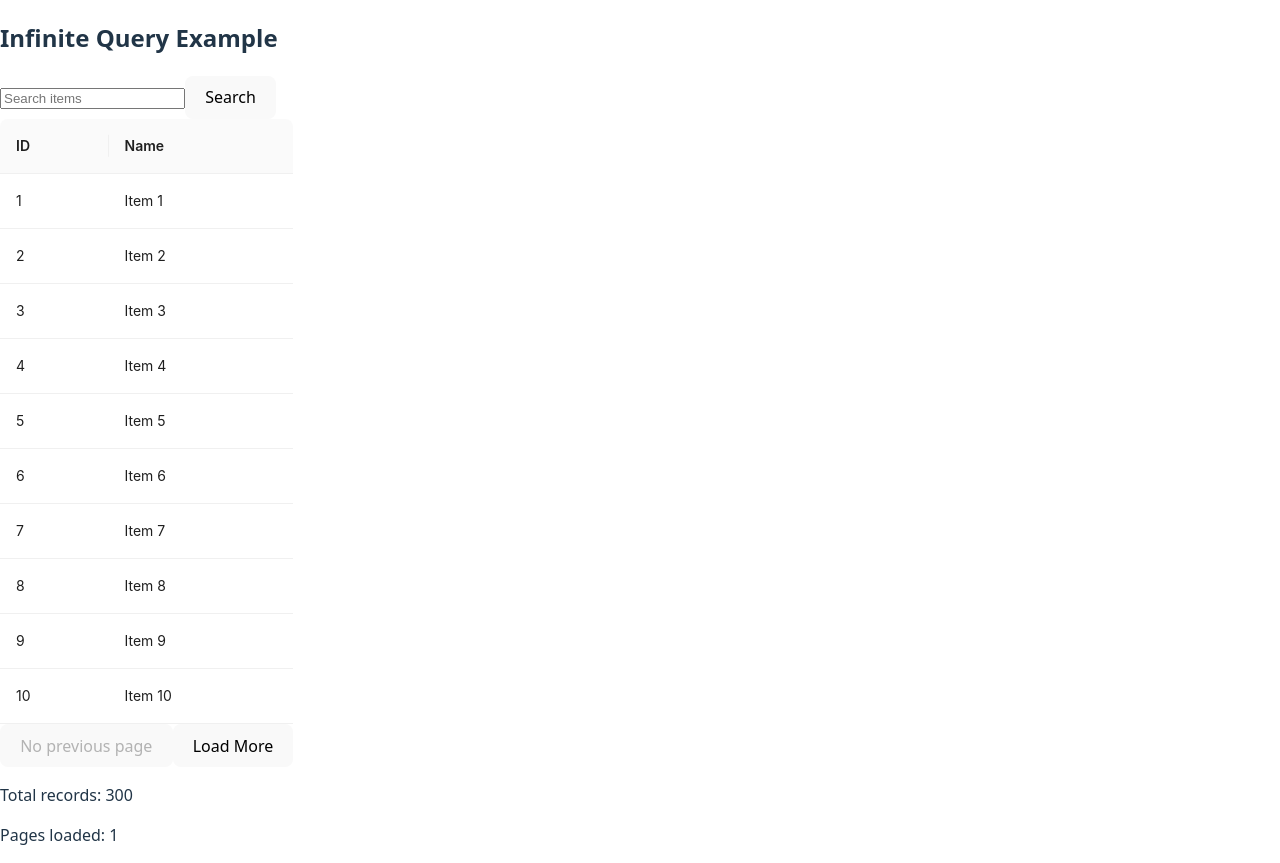
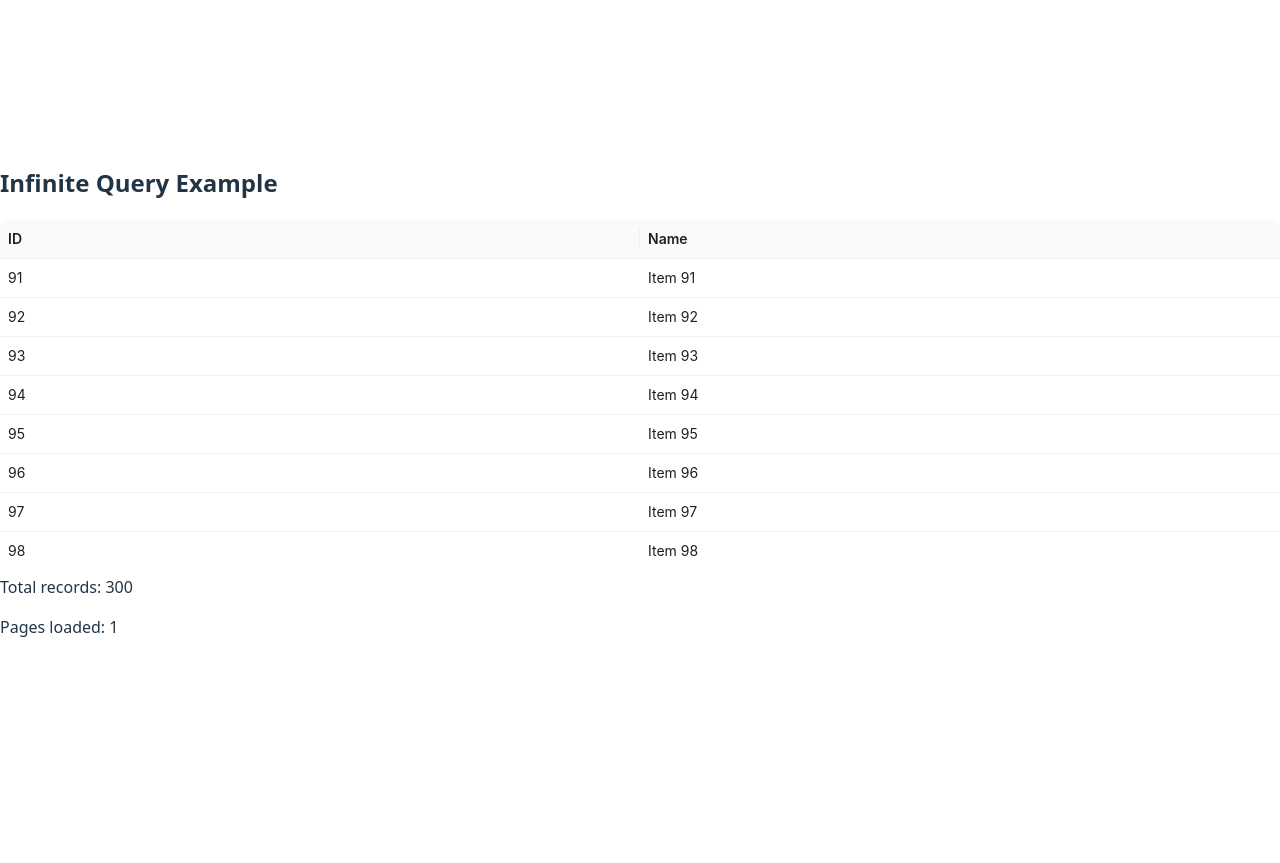
Before and after one commit to visakamallavarun/infinite-Table, a React (Vite) app: page / in a window 1280 px wide. After the commit the page ends 800 px from the top, so only its background shows below. Built offline with nearby package versions, Linux system fonts and the light colour scheme.

Commit message:
first good values

```diff
--- a/src/InfiniteQueryComponent.tsx
+++ b/src/InfiniteQueryComponent.tsx
@@ -1,7 +1,7 @@
 import { Table } from 'antd';
 import { useInfiniteQuery, QueryClient, QueryClientProvider } from '@tanstack/react-query';
 import { ReactQueryDevtools } from '@tanstack/react-query-devtools';
-import { useState } from 'react';
+import { useState, useEffect } from 'react';
 
 interface Item {
   id: number;
@@ -18,17 +18,8 @@ interface ApiResponse {
   hasPreviousPage: boolean;
 }
 
-interface ItemFilters {
-  search?: string;
-  sortBy?: string;
-  sortOrder?: 'asc' | 'desc';
-}
-
 // Mock fetch function to simulate API call
-const fetchItems = async (
-  pageParam = 1,
-  filters: ItemFilters = {}
-): Promise<ApiResponse> => {
+const fetchItems = async (pageParam = 1): Promise<ApiResponse> => {
   // Simulate network delay
   await new Promise(resolve => setTimeout(resolve, 500));
 
@@ -42,7 +33,7 @@ const fetchItems = async (
   for (let i = 0; i < pageSize; i++) {
     const id = start + i;
     if (id <= totalRecords) {
-      items.push({ id, name: `Item ${id}${filters.search ? ` (matching: ${filters.search})` : ''}` });
+      items.push({ id, name: `Item ${id}` });
     }
   }
 
@@ -57,16 +48,15 @@ const fetchItems = async (
   };
 };
 
-export const useItemsQuery = (filters: ItemFilters = {}) =>
+export const useItemsQuery = () =>
   useInfiniteQuery({
-    queryKey: ['items', filters],
-    queryFn: ({ pageParam }) => fetchItems(pageParam, filters),
-    initialPageParam: 1,
+    queryKey: ['items'],
+    queryFn: ({ pageParam }) => fetchItems(pageParam),
+    initialPageParam: 10,
     getPreviousPageParam: (firstPage) =>
       firstPage.hasPreviousPage ? firstPage.page - 1 : undefined,
     getNextPageParam: (lastPage) =>
       lastPage.hasNextPage ? lastPage.page + 1 : undefined,
-    maxPages: 3
   });
 
 const queryClient = new QueryClient();
@@ -81,9 +71,7 @@ export default function InfiniteQueryComponent() {
 }
 
 function InfiniteQueryContent() {
-  const [filters, setFilters] = useState<ItemFilters>({});
-  const [searchInput, setSearchInput] = useState('');
-
+  const [oldScrollHeight, setOldScrollHeight] = useState<number | null>(null);
   const {
     data,
     fetchNextPage,
@@ -93,14 +81,7 @@ function InfiniteQueryContent() {
     isFetchingNextPage,
     isFetchingPreviousPage,
     status,
-  } = useItemsQuery(filters);
-
-  const handleSearch = () => {
-    setFilters(prev => ({
-      ...prev,
-      search: searchInput
-    }));
-  };
+  } = useItemsQuery();
 
   const columns = [
     {
@@ -117,19 +98,33 @@ function InfiniteQueryContent() {
 
   const dataSource = data?.pages.flatMap((page) => page.item);
 
+  const handleTableScroll = (e: React.UIEvent<HTMLDivElement>) => {
+    const { scrollTop, scrollHeight, clientHeight } = e.currentTarget;
+
+    if (scrollTop < 500 && hasPreviousPage && !isFetchingPreviousPage) {
+      setOldScrollHeight(scrollHeight);
+      fetchPreviousPage();
+    }
+
+    if (scrollHeight - scrollTop - clientHeight < 500 && hasNextPage && !isFetchingNextPage) {
+      fetchNextPage();
+    }
+  };
+
+  useEffect(() => {
+    if (oldScrollHeight && !isFetchingPreviousPage) {
+      const tableBody = document.querySelector('.ant-table-body') as HTMLDivElement;
+      if (tableBody) {
+        const heightDiff = tableBody.scrollHeight - oldScrollHeight;
+        tableBody.scrollTop += heightDiff;
+      }
+      setOldScrollHeight(null);
+    }
+  }, [isFetchingPreviousPage, oldScrollHeight]);
+
   return (
     <div className="infinite-query-container">
       <h2>Infinite Query Example</h2>
-
-      <div className="filters">
-        <input
-          type="text"
-          value={searchInput}
-          onChange={(e) => setSearchInput(e.target.value)}
-          placeholder="Search items"
-        />
-        <button onClick={handleSearch}>Search</button>
-      </div>
 
       {status === 'pending' ? (
         <div>Loading...</div>
@@ -142,30 +137,10 @@ function InfiniteQueryContent() {
             dataSource={dataSource}
             rowKey="id"
             pagination={false}
+            scroll={{ y: 300 }}
+            size='small'
+            onScroll={handleTableScroll}
           />
-          <div className="load-more">
-            <button
-              onClick={() => fetchPreviousPage()}
-              disabled={!hasPreviousPage || isFetchingPreviousPage}
-            >
-              {isFetchingPreviousPage
-                ? 'Loading previous...'
-                : hasPreviousPage
-                ? 'Load Previous'
-                : 'No previous page'}
-            </button>
-            <button
-              onClick={() => fetchNextPage()}
-              disabled={!hasNextPage || isFetchingNextPage}
-            >
-              {isFetchingNextPage
-                ? 'Loading more...'
-                : hasNextPage
-                ? 'Load More'
-                : 'No more items to load'}
-            </button>
-          </div>
-
           <div className="stats">
             <p>Total records: {data.pages[0].totalRecords}</p>
             <p>Pages loaded: {data.pages.length}</p>
```
